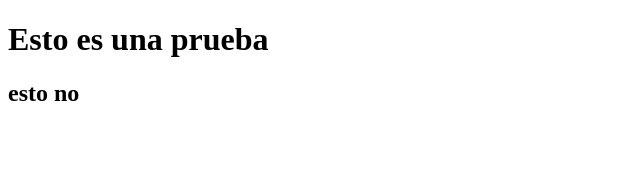
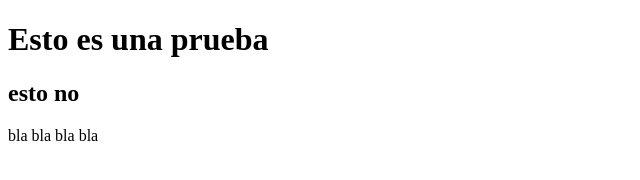
Before and after one commit to jmurog/proyecto03, a plain HTML site: page index.html in a window 1280 px wide. Shown: the whole page, without its empty margins (0-640 px from the left). Drawn offline with Linux system fonts and the light colour scheme.

Commit message:
Se agrega bla bla bla

```diff
--- a/index.html
+++ b/index.html
@@ -8,6 +8,6 @@
 <body>
     <h1>Esto es una prueba<h1>
         <h2>esto no</h2>
-
+    bla bla bla bla
 </body>
 </html>
```
